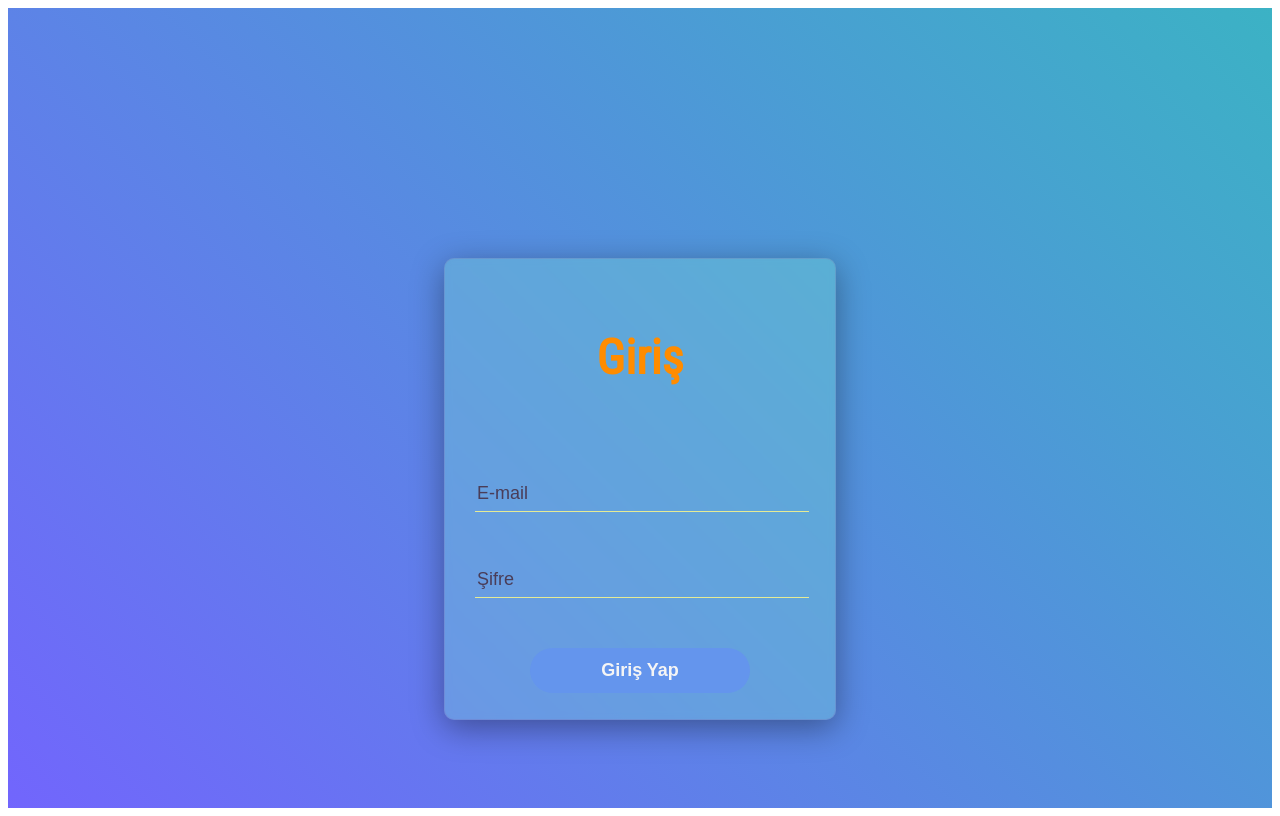
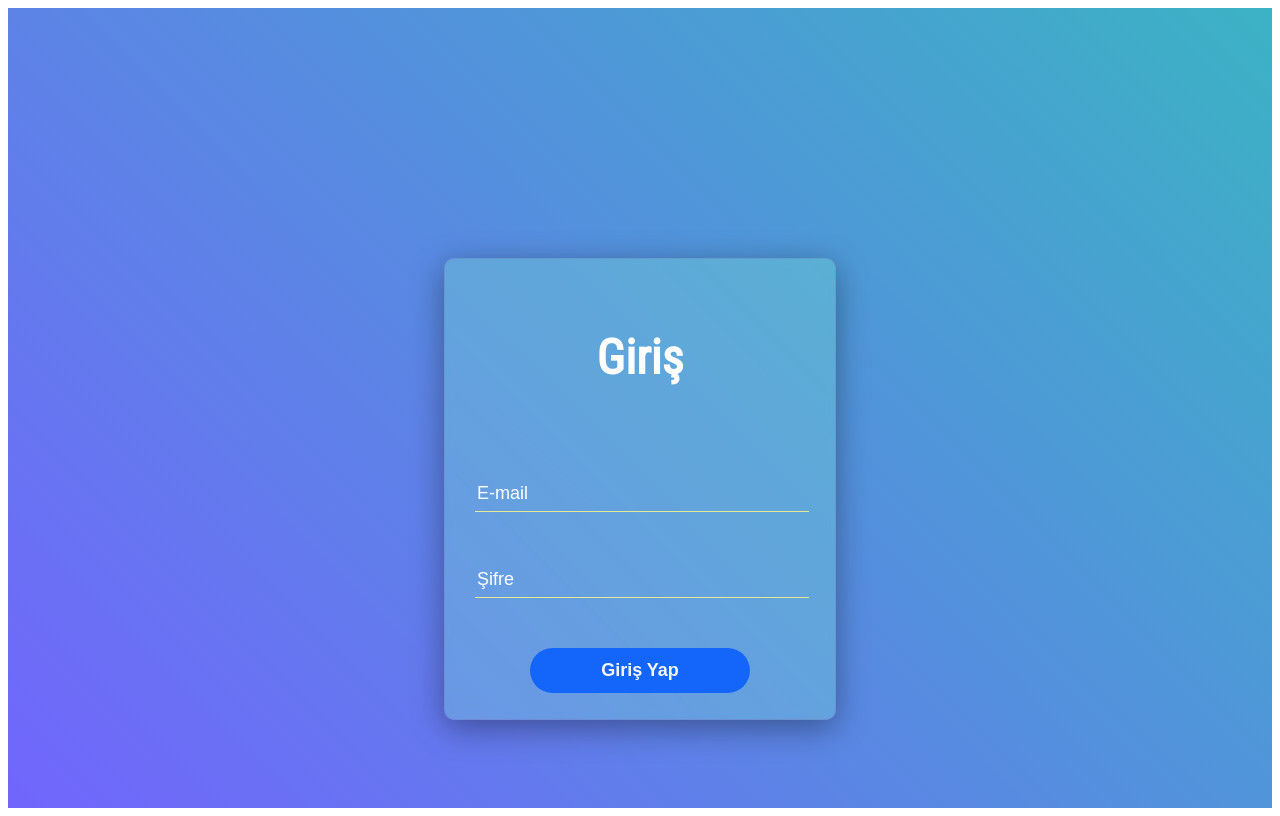
Before and after one commit to ibrahim6-1/LoginPage, a plain HTML site: page index.html in a window 1280 px wide. Drawn offline with Linux system fonts and the light colour scheme.

Commit message:
son düzünleme yapıldı

```diff
--- a/style.css
+++ b/style.css
@@ -10,6 +10,7 @@ body
     justify-content: center;
     align-content: center;
     font-family: 'Roboto Condensed', sans-serif;
+
 }
 .contanier
 {
@@ -55,7 +56,7 @@ body
 }
 .header h2
 {
-    color:darkorange;
+    color:rgb(255, 255, 255);
     font-size: 3rem;
     font-weight: bold;
 }
@@ -68,6 +69,7 @@ input
     background: transparent;
     border-bottom: 0.5px solid rgb(229, 235, 149);
     font-size: 18px;
+    color: aliceblue;
 }
 input:focus
 {
@@ -75,7 +77,7 @@ input:focus
 }
 input::placeholder
 {
-    color: rgb(74, 61, 88);
+    color: rgb(255, 255, 255);
     font-size: 18px;
 }
 button
@@ -85,7 +87,7 @@ button
     margin-top: 50px;
     border-radius: 33px;
     cursor: pointer;
-    background-color: cornflowerblue;
+    background-color: rgb(20, 101, 250);
     font-weight: bold;
     font-size: 18px;
     color: whitesmoke;
```
